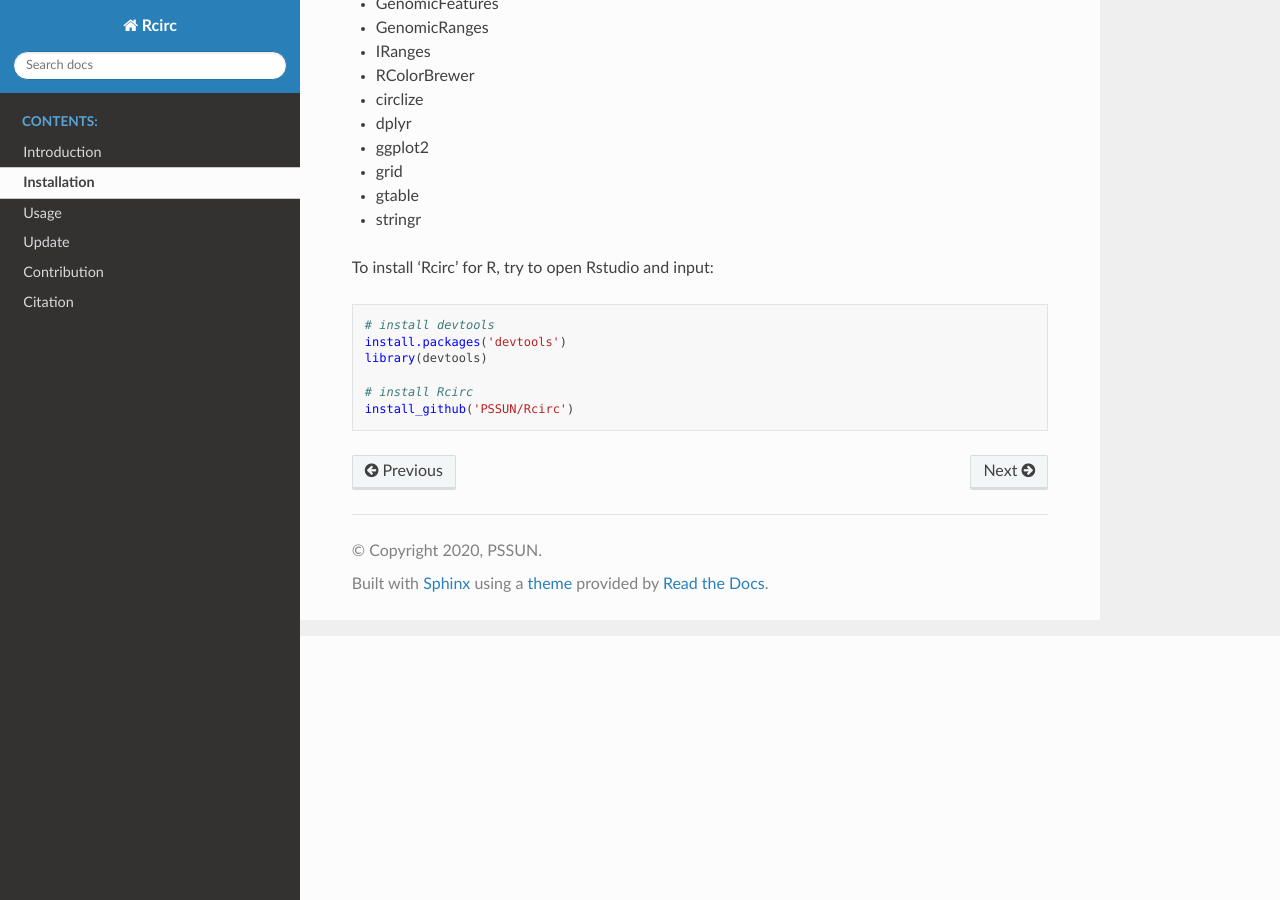
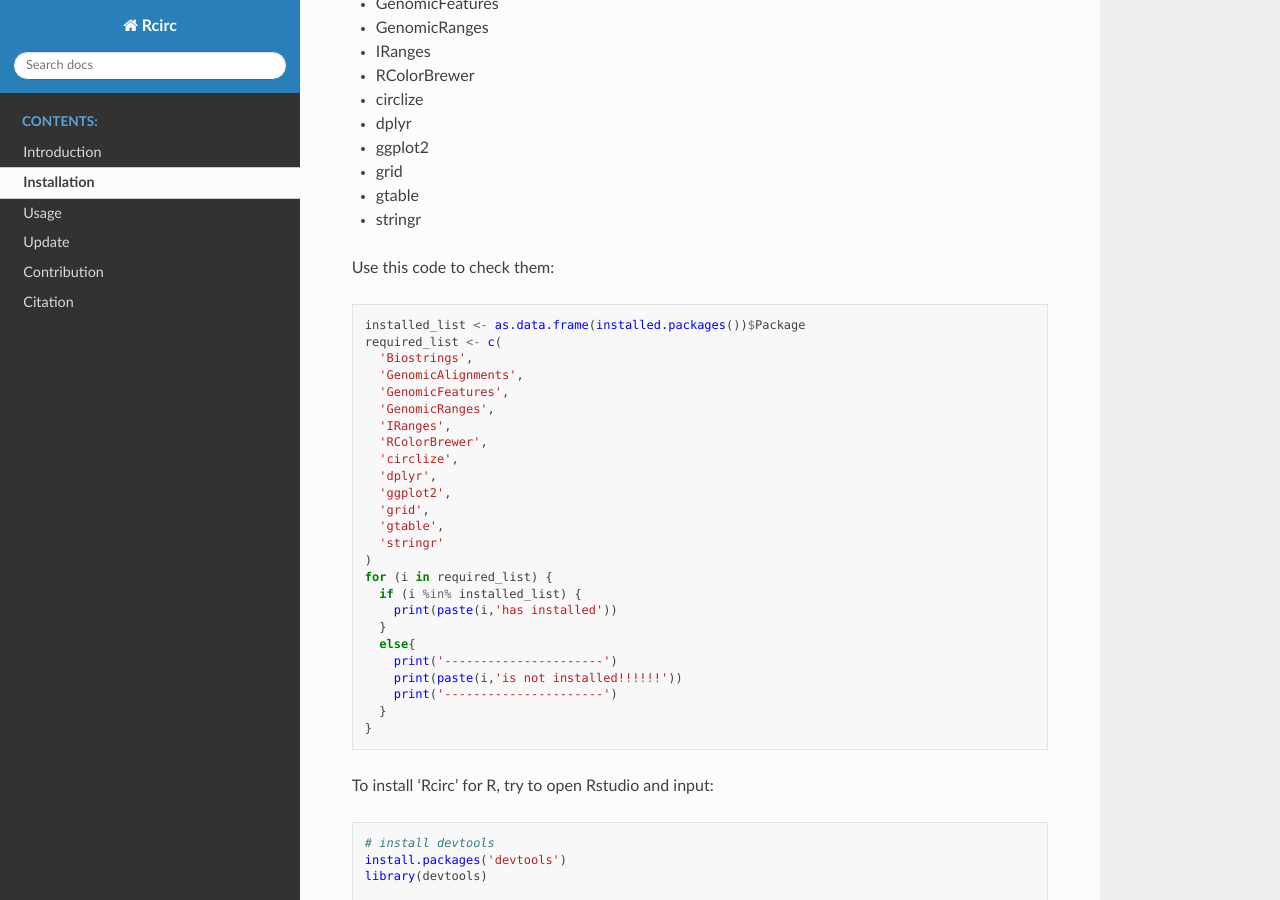
Before and after one commit to PSSUN/Rcirc_doc, a Sphinx documentation site: the page built from source/Installation/Installation.md, in a window 1280 px wide and 900 px high, scrolled down 264 px. Built offline with Sphinx 7.4.7 and the Read the Docs theme 2.0.0, drawn with Linux system fonts in a browser that asks for light colours.

Commit message:
Update Installation.md

````diff
--- a/source/Installation/Installation.md
+++ b/source/Installation/Installation.md
@@ -14,6 +14,34 @@ Before install Rcirc, you should make sure those packages has been installed:
  - gtable
  - stringr
 
+Use this code to check them:
+```R
+installed_list <- as.data.frame(installed.packages())$Package
+required_list <- c(
+  'Biostrings',
+  'GenomicAlignments',
+  'GenomicFeatures',
+  'GenomicRanges',
+  'IRanges',
+  'RColorBrewer',
+  'circlize',
+  'dplyr',
+  'ggplot2',
+  'grid',
+  'gtable',
+  'stringr'
+)
+for (i in required_list) {
+  if (i %in% installed_list) {
+    print(paste(i,'has installed'))
+  }
+  else{
+    print('----------------------')
+    print(paste(i,'is not installed!!!!!!'))
+    print('----------------------')
+  }
+}
+```
 
 To install 'Rcirc' for R, try to open Rstudio and input:
 ```R
````
